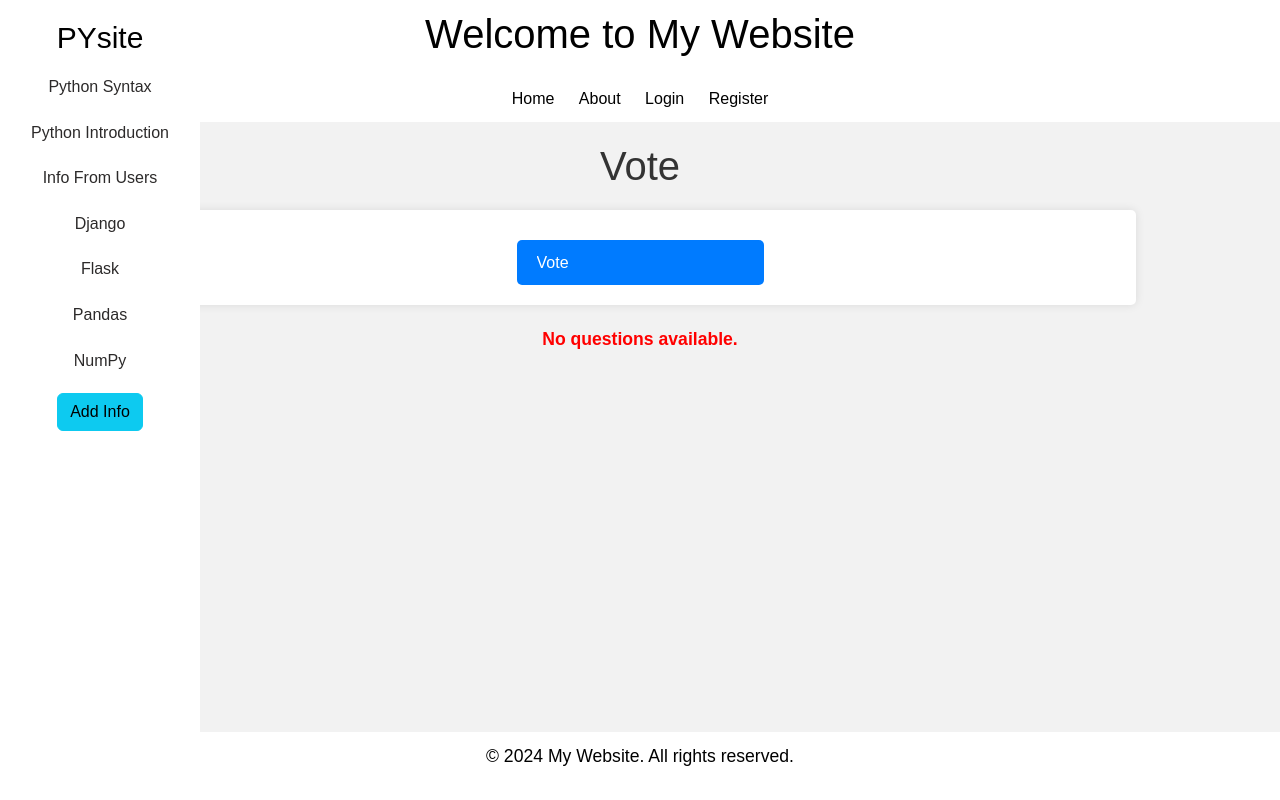
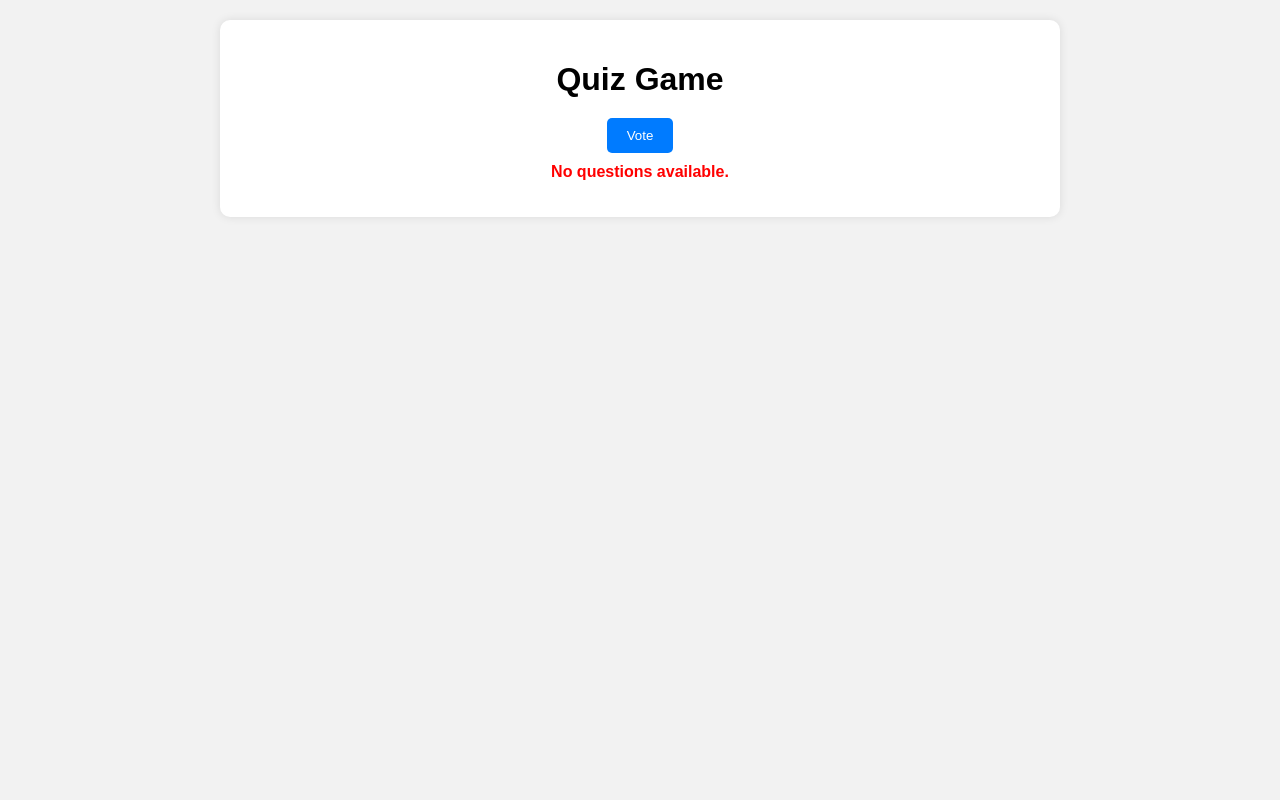
Before and after one commit to alenboryan/Pysite, a Django app: page /results/ in a window 1280 px wide. Run offline with Django 3.2, Linux system fonts and the light colour scheme; data that the repository does not hold is empty.

Commit message:
add new template for Quiz

```diff
--- a/docker-compose.yml
+++ b/docker-compose.yml
@@ -42,7 +42,7 @@ services:
     stdin_open: true
     tty: true
     env_file: env
-    command: bash -c 'python3 pysite/manage.py migrate && python3 pysite/manage.py runserver 0.0.0.0:8000'
+    command: bash -c 'python3 pysite/manage.py runserver 0.0.0.0:8000'
     networks:
       - pgnet
 
--- /dev/null
+++ b/pysite/info/static/info/css/quiz.css
@@ -0,0 +1,56 @@
+body {
+    font-family: Arial, sans-serif;
+    background-color: #f2f2f2;
+    margin: 0;
+    padding: 0;
+}
+
+.quiz-container {
+    max-width: 800px;
+    margin: 20px auto;
+    padding: 20px;
+    background-color: #fff;
+    border-radius: 10px;
+    box-shadow: 0 0 10px rgba(0, 0, 0, 0.1);
+}
+
+h1 {
+    text-align: center;
+    margin-bottom: 20px;
+}
+
+fieldset {
+    margin-bottom: 20px;
+}
+
+legend {
+    font-weight: bold;
+}
+
+input[type="radio"] {
+    margin-right: 5px;
+}
+
+input[type="submit"] {
+    background-color: #007bff;
+    color: #fff;
+    border: none;
+    padding: 10px 20px;
+    border-radius: 5px;
+    cursor: pointer;
+    display: block;
+    margin-left: auto;
+    margin-right: auto;
+    margin-top: 20px;
+}
+
+input[type="submit"]:hover {
+    background-color: #0056b3;
+}
+
+.error-message {
+    color: red;
+    font-weight: bold;
+    text-align: center;
+    margin-top: 10px;
+}
--- a/pysite/info/templates/info/detail.html
+++ b/pysite/info/templates/info/detail.html
@@ -1,67 +1,18 @@
-{% extends 'info/layout.html' %}
+{% load static %}
+<!DOCTYPE html>
 
-{% block content %}
-    <!DOCTYPE html>
 <html lang="en">
 <head>
     <meta charset="UTF-8">
     <meta name="viewport" content="width=device-width, initial-scale=1.0">
-        <title>Vote</title>
-        <style>
-            body {
-                font-family: Arial, sans-serif;
-                background-color: #f2f2f2;
-                margin: 0;
-                padding: 0;
-            }
-
-            form {
-                width: 80%;
-                margin: 20px auto;
-                background-color: #fff;
-                padding: 20px;
-                border-radius: 5px;
-                box-shadow: 0 0 10px rgba(0, 0, 0, 0.1);
-            }
-
-            h1 {
-                color: #333;
-                text-align: center;
-            }
-
-            fieldset {
-                border: none;
-                margin-bottom: 20px;
-            }
-
-            input[type="radio"] {
-                margin-right: 5px;
-            }
-
-            input[type="submi"] {
-                background-color: #007bff;
-                color: #fff;
-                border: none;
-                padding: 10px 20px;
-                border-radius: 5px;
-                cursor: pointer;
-                margin-top: 10px;
-                display: block;
-                margin-left: auto;
-                margin-right: auto;
-            }
-
-            .error-message {
-                color: red;
-                font-weight: bold;
-                text-align: center;
-                margin-top: 10px;
-            }
-        </style>
+    <title>Quiz Game</title>
+    <link rel="stylesheet" href="{% static 'info/css/quiz.css' %}">
 </head>
 <body>
-        <h1>Vote</h1>
+    <div class="quiz-container">
+        <h1>Quiz Game</h1>
 
+        <!-- Your form for displaying questions and choices -->
         <form action="{% url 'info:vote' %}" method="post">
             {% csrf_token %}
             {% for question in questions %}
@@ -74,12 +25,13 @@
                     <input type="hidden" name="question_id" value="{{ question.id }}">
                 </fieldset>
             {% endfor %}
-            <input type="submi" value="Vote">
+            <input type="submit" value="Vote">
         </form>
 
         {% if error_message %}
             <p class="error-message"><strong>{{ error_message }}</strong></p>
         {% endif %}
+
+    </div>
 </body>
 </html>
-{% endblock %}
--- a/pysite/info/templates/info/layout.html
+++ b/pysite/info/templates/info/layout.html
@@ -48,7 +48,7 @@
     <a href="{% url 'info:index' %}">Home</a>
     <a href="{% url 'info:about' %}">About</a>
     <a href="{% url 'info:login' %}">Login</a>
-    <a href="{% url 'info:register' %}">Register</a>
+
 
 </nav>
 
@@ -63,6 +63,7 @@
        <a href="{% url 'info:flask_info' %}">Flask</a>
        <a href="{% url 'info:pandas_info' %}">Pandas</a>
        <a href="{% url 'info:numpy_info' %}">NumPy</a>
+       <a href="{% url 'info:vote' %}">Quiz</a>
        <a href="{% url 'info:create' %}"><li><button class="btn btn-info"><i class="fas fa-plus-cricle"></i>Add Info</button></li></a>
    </nav>
 </div>
--- a/pysite/info/templates/info/login.html
+++ b/pysite/info/templates/info/login.html
@@ -26,7 +26,8 @@
                 <div class="input_field">
                     <input type="password" name="password" id="password" value="" placeholder="Password" class="input">
                 </div>
-                <input type="submit" value="Login" class="input">
+                <input type="submit" value="Login" class="input"><br>
+                <a href="{% url 'info:register' %}">Register</a>
             </div>
         </div>
     </div>
--- a/pysite/info/templates/info/results.html
+++ b/pysite/info/templates/info/results.html
@@ -1,4 +1,4 @@
-{% extends 'info/layout.html' %}
+{%extends 'info/layout.html'%}
 {% block content %}
 <!DOCTYPE html>
 
--- a/pysite/pysite/settings.py
+++ b/pysite/pysite/settings.py
@@ -113,6 +113,10 @@ USE_TZ = True
 
 STATIC_URL = '/static/'
 
+STATICFILES_DIRS = [
+    BASE_DIR / "static",
+]
+
 # Default primary key field type
 # https://docs.djangoproject.com/en/3.2/ref/settings/#default-auto-field
 
```
Lines whose indentation alone changed are shown as unchanged.
